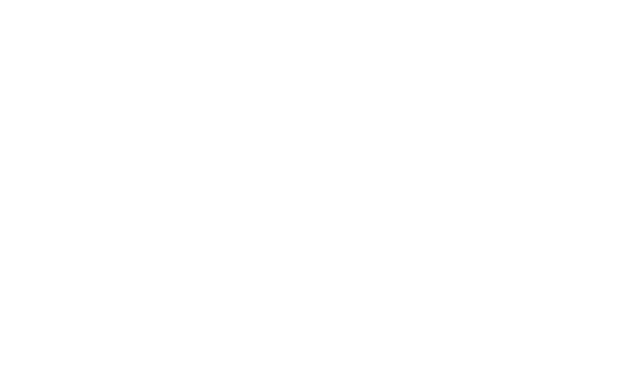
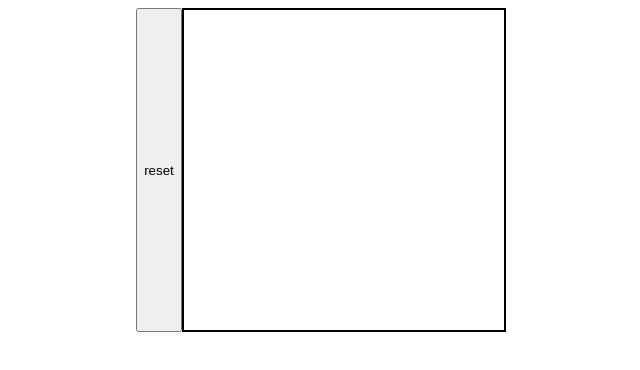
Before and after one commit to GabyAM/odin-etch-a-sketch, a plain HTML site: page index.html in a window 1280 px wide. Shown: the top 370 px of the page, without its empty margins (319-959 px from the left). Drawn offline with Linux system fonts and the light colour scheme.

Commit message:
adds interactivity and reset button
when hovering the pixels they are now painted black, and when pressing the reset button all the pixels go back to white.

```diff
--- a/index.html
+++ b/index.html
@@ -4,8 +4,10 @@
     <meta charset="UTF-8">
     <meta name="viewport" content="width=device-width, initial-scale=1.0">
     <title>Document</title>
+    <link rel="stylesheet" href="main.css">
 </head>
 <body>
+    <button class="reset-button">reset</button>
     <div class="grid">
 
     </div>
--- a/index.js
+++ b/index.js
@@ -1,14 +1,28 @@
+function resetGrid() {
+    const pixels = document.querySelectorAll('.pixel');
+    pixels.forEach(pixel => {
+        pixel.style.backgroundColor = 'white';
+    })
+}
+
 function createGrid() {
     const $grid = document.querySelector('.grid');
     for(let i=0; i<256; i++) {
         const newDiv = document.createElement('div')
-        newDiv.addEventListener('hover', () => {
+        newDiv.classList.add('pixel');
+        newDiv.addEventListener("mouseover", () => {
             newDiv.style.backgroundColor = 'black'
         })
-        newDiv.style.width = '10px';
-        newDiv.style.height = '10px';
+        newDiv.style.width = '20px';
+        newDiv.style.height = '20px';
         $grid.appendChild(newDiv);
     }
 }
 
-createGrid()
+function init() {
+    createGrid()
+    const $resetButton = document.querySelector('.reset-button');
+    $resetButton.addEventListener('click', resetGrid);
+}
+
+init()
--- /dev/null
+++ b/main.css
@@ -0,0 +1,11 @@
+body {
+    display: flex;
+    justify-content: center;
+}
+
+.grid {
+    border: 2px solid black;
+    display: flex;
+    flex-basis: 320px;
+    flex-wrap: wrap;
+}
```
